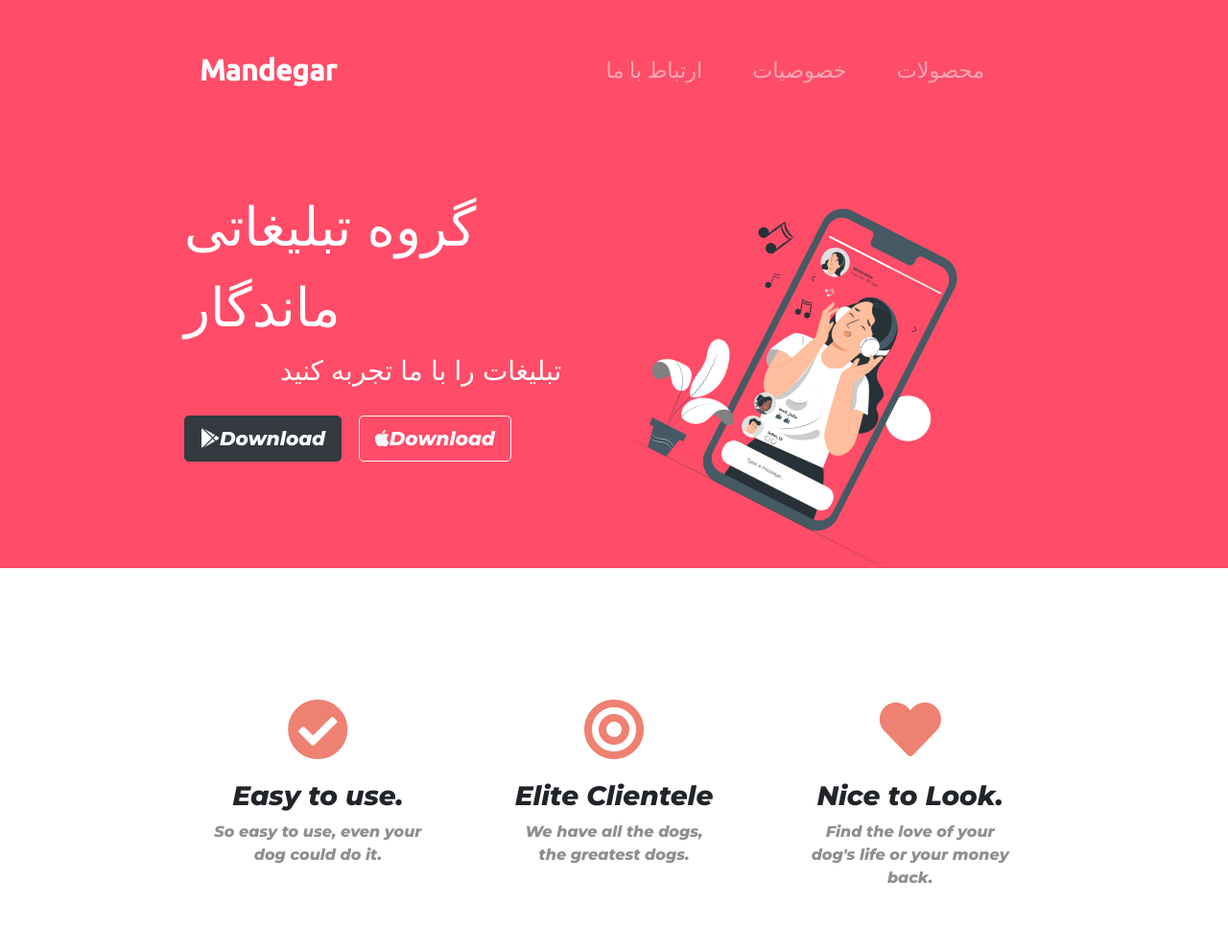
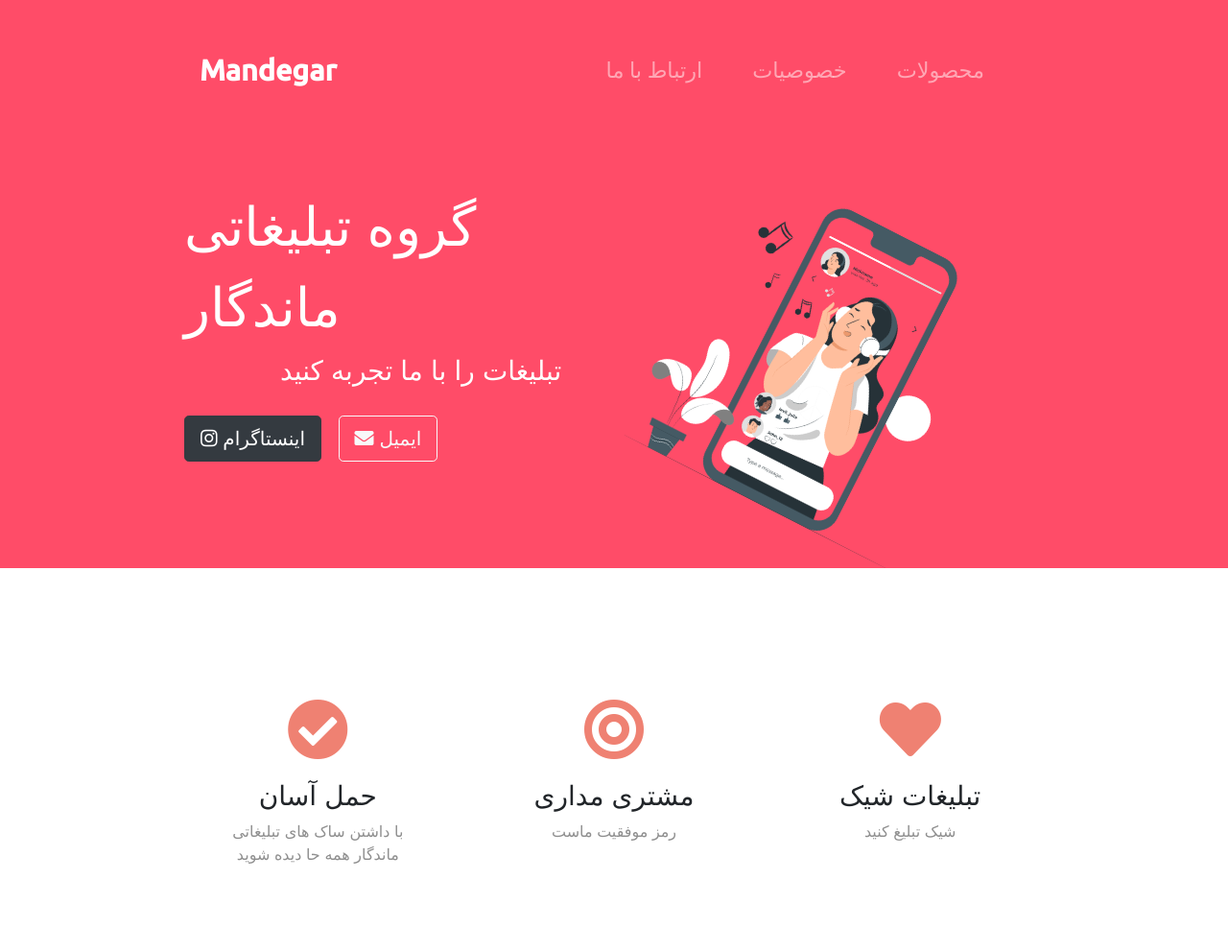
Before and after one commit to maidmilas/Javid-Website, a plain HTML site: page index.html in a window 1280 px wide. Shown: the top 992 px of the page at 96% size. Drawn offline with nearby package versions, Linux system fonts and the light colour scheme.

Commit message:
Update index.html

```diff
--- a/index.html
+++ b/index.html
@@ -52,8 +52,9 @@
         <div class="col-lg-6">
           <h1 class="head-farsi">  گروه تبلیغاتی ماندگار </h1>
           <h3  class="head-farsi-2">تبلیغات را با ما تجربه کنید</h3>
-          <button type="button" class="btn btn-dark btn-lg download-button"><i class="fab fa-google-play"></i>Download</button>
-          <button type="button" class="btn btn-outline-light btn-lg download-button"><i class="fab fa-apple"></i>Download</button>
+          <a href="https://www.instagram.com/mandegar_advertising"><button type="button" class="btn btn-dark btn-lg download-button"><i class="fab fa-instagram"></i>  اینستاگرام </button></a>
+        <a href="mailto:milad.maidawudi@gmail.com.">  <button type="button" class="btn btn-outline-light btn-lg download-button"><i class="fa fa-envelope"></i> ایمیل </button></a>
+          <!-- <a href="mailto:milad.maidawudi@gmail.com."><i class="fa fa-envelope"></i> -->
 
         </div>
         <div class="col-lg-6">
@@ -69,18 +70,18 @@
     <div class="row">
       <div class="col-lg-4 features-box">
         <i class="icon fas fa-check-circle fa-4x"></i>
-        <h3>Easy to use.</h3>
-        <p>So easy to use, even your dog could do it.</p>
+        <h3>حمل آسان</h3>
+        <p>با داشتن ساک های تبلیغاتی ماندگار همه حا دیده شوید</p>
       </div>
       <div class="col-lg-4 features-box">
         <i class="icon fas fa-bullseye fa-4x"></i>
-        <h3>Elite Clientele</h3>
-        <p>We have all the dogs, the greatest dogs.</p>
+        <h3>مشتری مداری</h3>
+        <p>رمز موفقیت ماست</p>
       </div>
       <div class="col-lg-4 features-box">
         <i class="icon fas fa-heart fa-4x"></i>
-        <h3>Nice to Look.</h3>
-        <p>Find the love of your dog's life or your money back.</p>
+        <h3>تبلیغات شیک</h3>
+        <p>شیک تبلیغ کنید</p>
       </div>
     </div>
 
@@ -211,7 +212,7 @@
     <a href="https://www.instagram.com/maidmilas"><i class="social-icon fab fa-instagram fa-2x"></i></a>
     <a href="https://www.instagram.com/maidmilas"><i class="social-icon fab fa-linkedin fa-2x"></i></a>
     <a href="https://www.instagram.com/maidmilas"> <i class="social-icon fab fa-facebook-f fa-2x"></i></a>
-    <a href="https://www.instagram.com/maidmilas"> <i class="social-icon fas fa-envelope fa-2x"></i></a>
+    <a href="https://www.google.com/maidmilas"> <i class="social-icon fas fa-envelope fa-2x"></i></a>
   <p>© Copyright 2018 TinDog</p>
 
   </footer>
```
